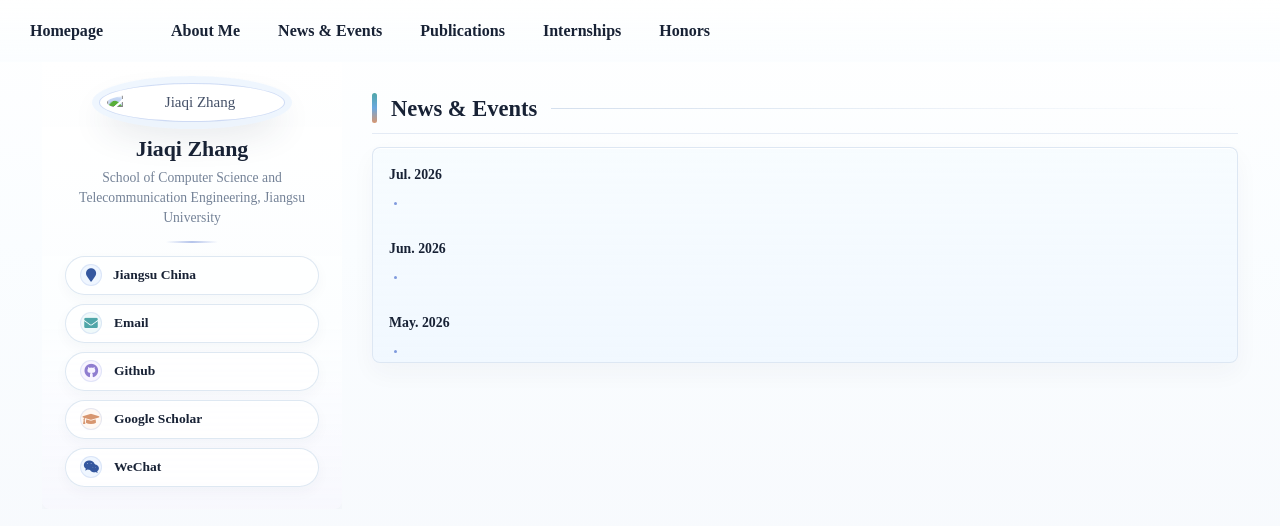
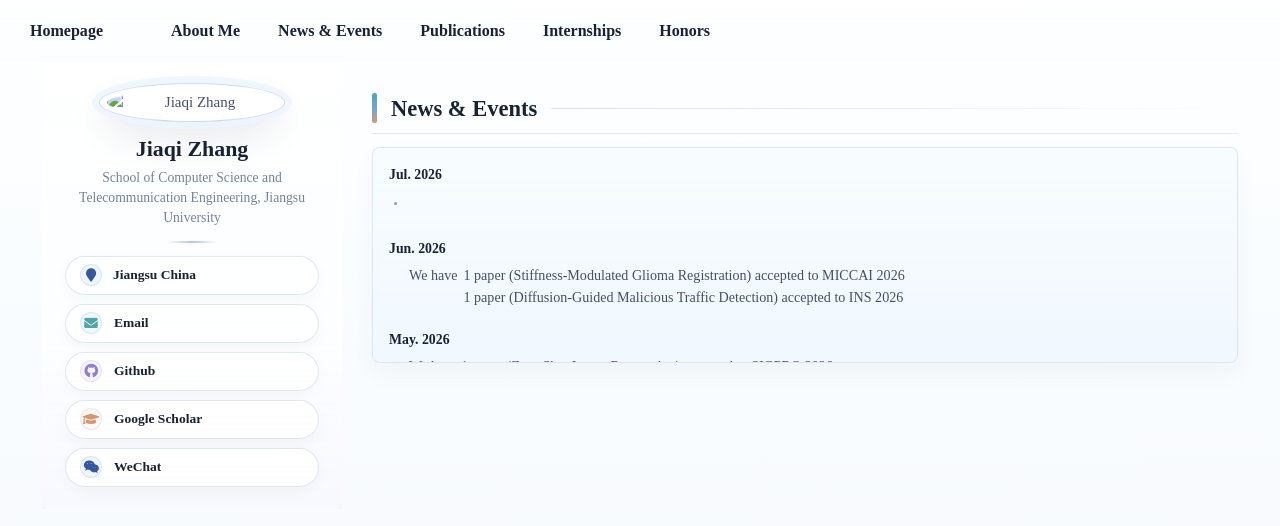
Before and after one commit to JiaqiZhang-Sengoku/JiaqiZhang-Sengoku.github.io, a Jekyll site: the page built from _pages/includes/new.md, in a window 1280 px wide. Shown: the top 526 px of the page. Built offline with Jekyll 4.4.1, drawn with Linux system fonts in a browser that asks for light colours; our own code applies the rules of GitHub Pages for plain Markdown files.

Commit message:
20260707

```diff
--- a/_pages/includes/new.md
+++ b/_pages/includes/new.md
@@ -13,25 +13,24 @@
   <div class="update-card">
     <h3 class="update-date">Jun. 2026</h3>
     <ul class="update-list">
-      <li>&nbsp;</li>
+      <li class="update-list__aligned">
+        <span>We have</span>
+        <span>1 paper (Stiffness-Modulated Glioma Registration) accepted to MICCAI 2026</span>
+        <span aria-hidden="true"></span>
+        <span>1 paper (Diffusion-Guided Malicious Traffic Detection) accepted to INS 2026</span>
+      </li>
     </ul>
   </div>
   <div class="update-card">
     <h3 class="update-date">May. 2026</h3>
     <ul class="update-list">
-      <li>&nbsp;</li>
+      <li>We have 1 paper (Zero-Shot Image Restoration) accepted to SIGPRO 2026</li>
     </ul>
   </div>
   <div class="update-card">
     <h3 class="update-date">Apr. 2026</h3>
     <ul class="update-list">
-      <li>&nbsp;</li>
-    </ul>
-  </div>
-  <div class="update-card">
-    <h3 class="update-date">Mar. 2026</h3>
-    <ul class="update-list">
-      <li>&nbsp;</li>
+      <li>We have 3 paper (Generalizable Medical Image Segmentation + Self-Correcting Video Segmentation + Risk-Aware USV Navigation) accepted to ICIC 2026</li>
     </ul>
   </div>
   <div class="update-card">
--- a/assets/css/main.scss
+++ b/assets/css/main.scss
@@ -1202,6 +1202,13 @@ body > #main > .sidebar.sticky {
     font-size: 0.82em;
 }
 
+.update-list__aligned {
+    display: grid;
+    grid-template-columns: max-content minmax(0, 1fr);
+    column-gap: 0.42em;
+    row-gap: 2px;
+}
+
 .internship-logos {
     display: flex;
     flex-wrap: wrap;
```
